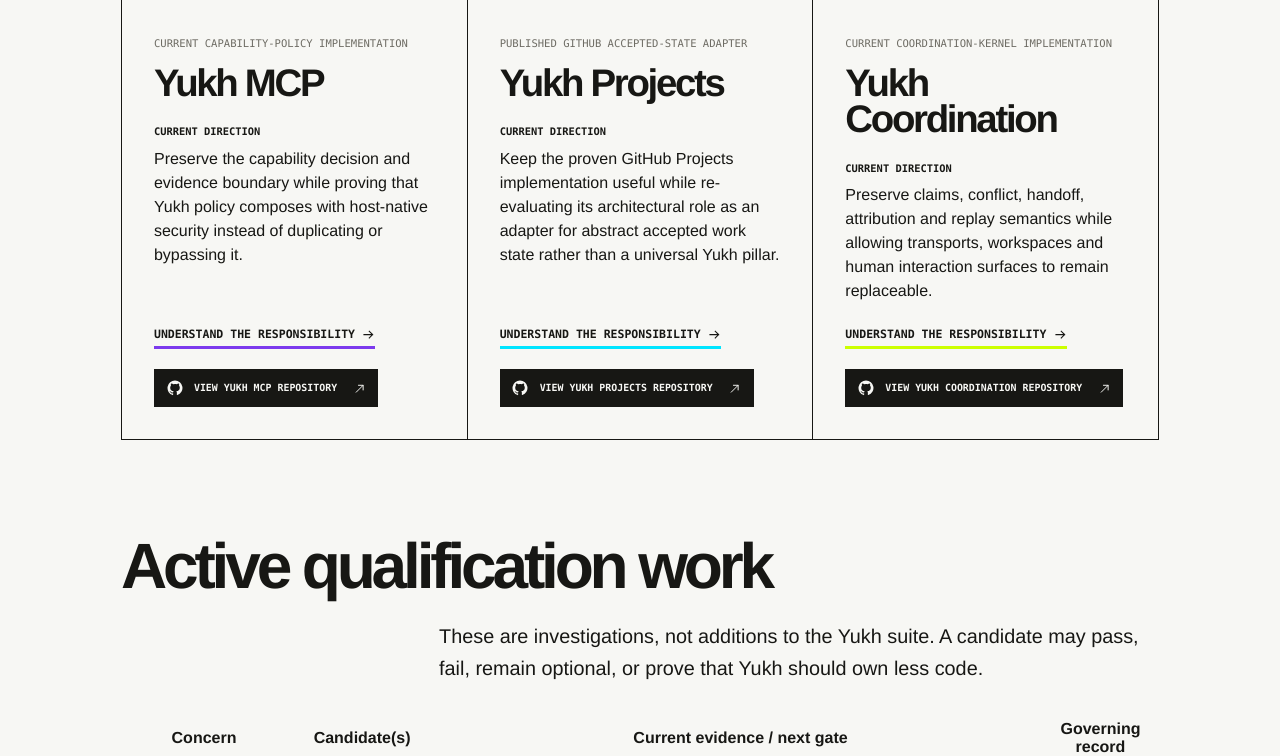
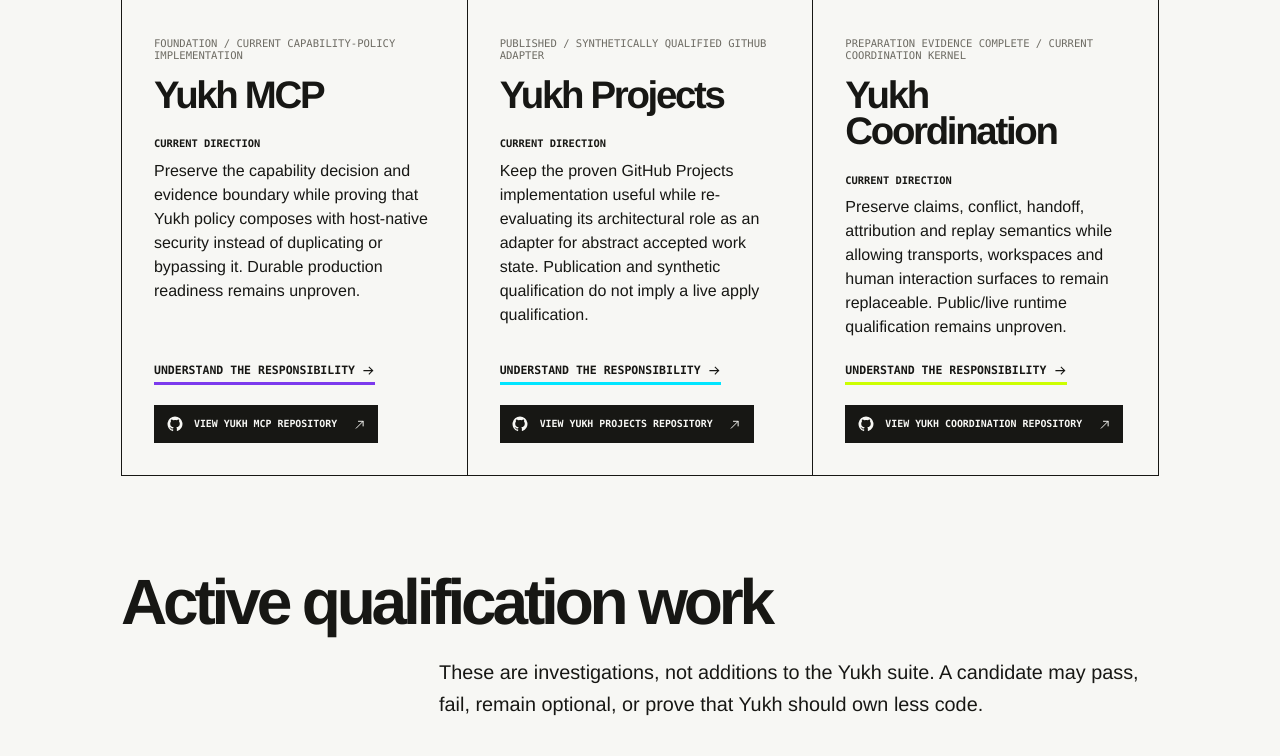
Before and after one commit to nomed/nomed.github.io, a Next.js app: page /work in a window 1280 px wide. Shown: the part 1200-1956 px from the top of the page. Built offline with nearby package versions, Linux system fonts and the light colour scheme.

Commit message:
Restore explicit maturity in work surface

```diff
--- a/app/work/page.tsx
+++ b/app/work/page.tsx
@@ -15,8 +15,8 @@ const work = [
     name: "Yukh MCP",
     color: "#7C3AED",
     mark: "/brand/yukh-mcp.svg",
-    status: "Current capability-policy implementation",
-    focus: "Preserve the capability decision and evidence boundary while proving that Yukh policy composes with host-native security instead of duplicating or bypassing it.",
+    status: "Foundation / current capability-policy implementation",
+    focus: "Preserve the capability decision and evidence boundary while proving that Yukh policy composes with host-native security instead of duplicating or bypassing it. Durable production readiness remains unproven.",
     system: "/system/mcp/",
     repository: "https://github.com/nomed/yukh-mcp",
   },
@@ -25,8 +25,8 @@ const work = [
     name: "Yukh Projects",
     color: "#00E5FF",
     mark: "/brand/yukh-projects.svg",
-    status: "Published GitHub accepted-state adapter",
-    focus: "Keep the proven GitHub Projects implementation useful while re-evaluating its architectural role as an adapter for abstract accepted work state rather than a universal Yukh pillar.",
+    status: "Published / synthetically qualified GitHub adapter",
+    focus: "Keep the proven GitHub Projects implementation useful while re-evaluating its architectural role as an adapter for abstract accepted work state. Publication and synthetic qualification do not imply a live apply qualification.",
     system: "/system/projects/",
     repository: "https://github.com/nomed/yukh-projects",
   },
@@ -35,15 +35,15 @@ const work = [
     name: "Yukh Coordination",
     color: "#CCFF00",
     mark: "/brand/yukh-coordination.svg",
-    status: "Current coordination-kernel implementation",
-    focus: "Preserve claims, conflict, handoff, attribution and replay semantics while allowing transports, workspaces and human interaction surfaces to remain replaceable.",
+    status: "Preparation evidence complete / current coordination kernel",
+    focus: "Preserve claims, conflict, handoff, attribution and replay semantics while allowing transports, workspaces and human interaction surfaces to remain replaceable. Public/live runtime qualification remains unproven.",
     system: "/system/coordination/",
     repository: "https://github.com/nomed/yukh-coordination",
   },
 ];
 
 const qualifications = [
-  ["Track A / Agent host", "goose + Hermes", "A1 runtime-substrate PASS for both. A2 Yukh/host two-sided policy composition is defined and awaits executable candidate adapters.", "https://github.com/nomed/nomed.github.io/issues/58"],
+  ["Track A / Agent host", "goose + Hermes", "Runtime-substrate PASS for both. A2 Yukh/host two-sided policy composition is defined and awaits executable candidate adapters.", "https://github.com/nomed/nomed.github.io/issues/58"],
   ["Shared memory / Track C2", "TencentDB Agent Memory", "Qualify team memory as contextual machinery that cannot become Yukh authority, accepted state or evidence truth.", "https://github.com/nomed/nomed.github.io/issues/63"],
   ["Durable execution", "Apache Maka", "Qualify durable AgentRun and execution/evidence facts without importing private reasoning or runtime authority.", "https://github.com/nomed/nomed.github.io/issues/56"],
   ["Orchestration", "OpenHuman", "Evaluate checkpointed workflows and approvals as replaceable machinery, independently from shared memory.", "https://github.com/nomed/nomed.github.io/issues/56"],
```
